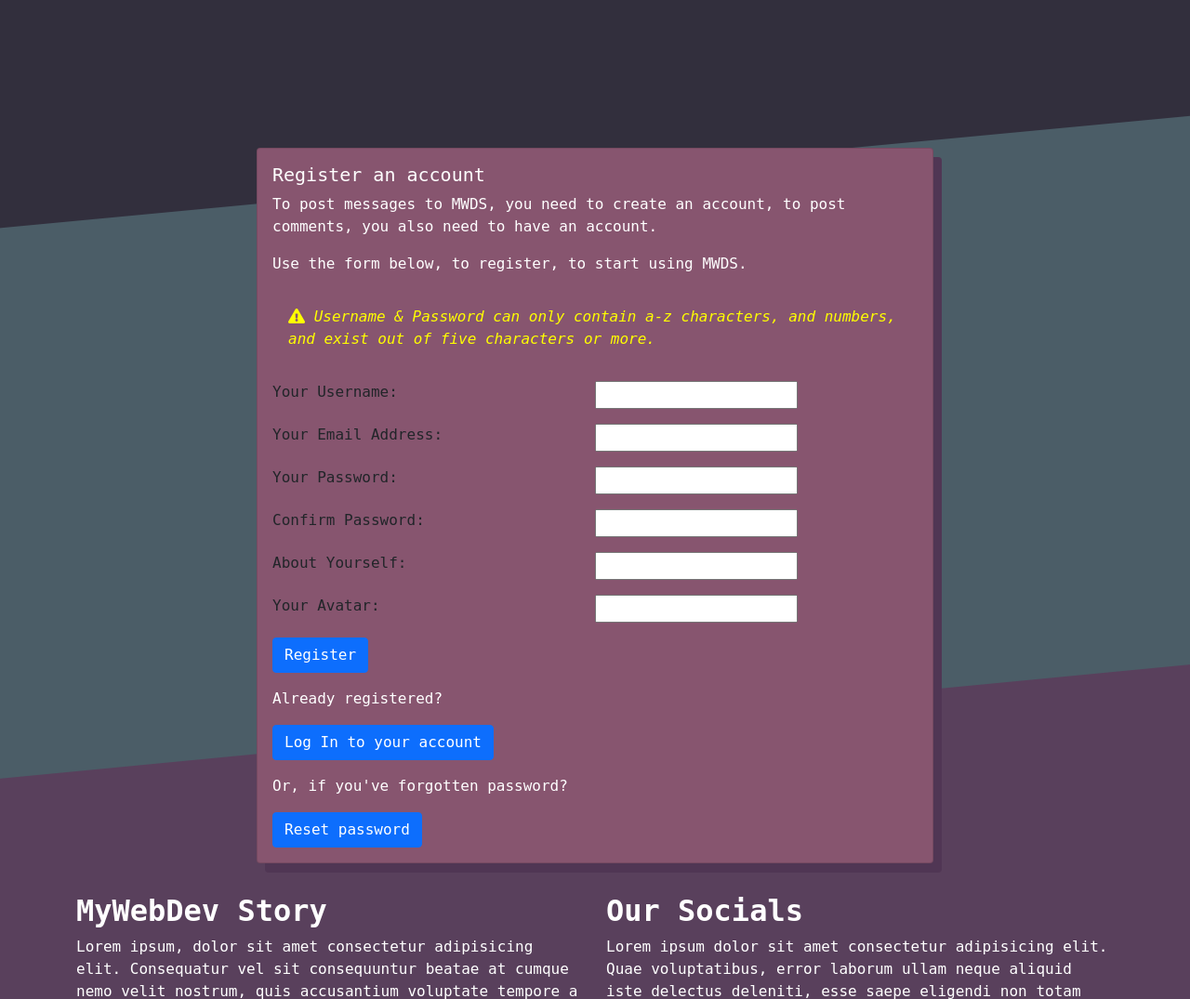
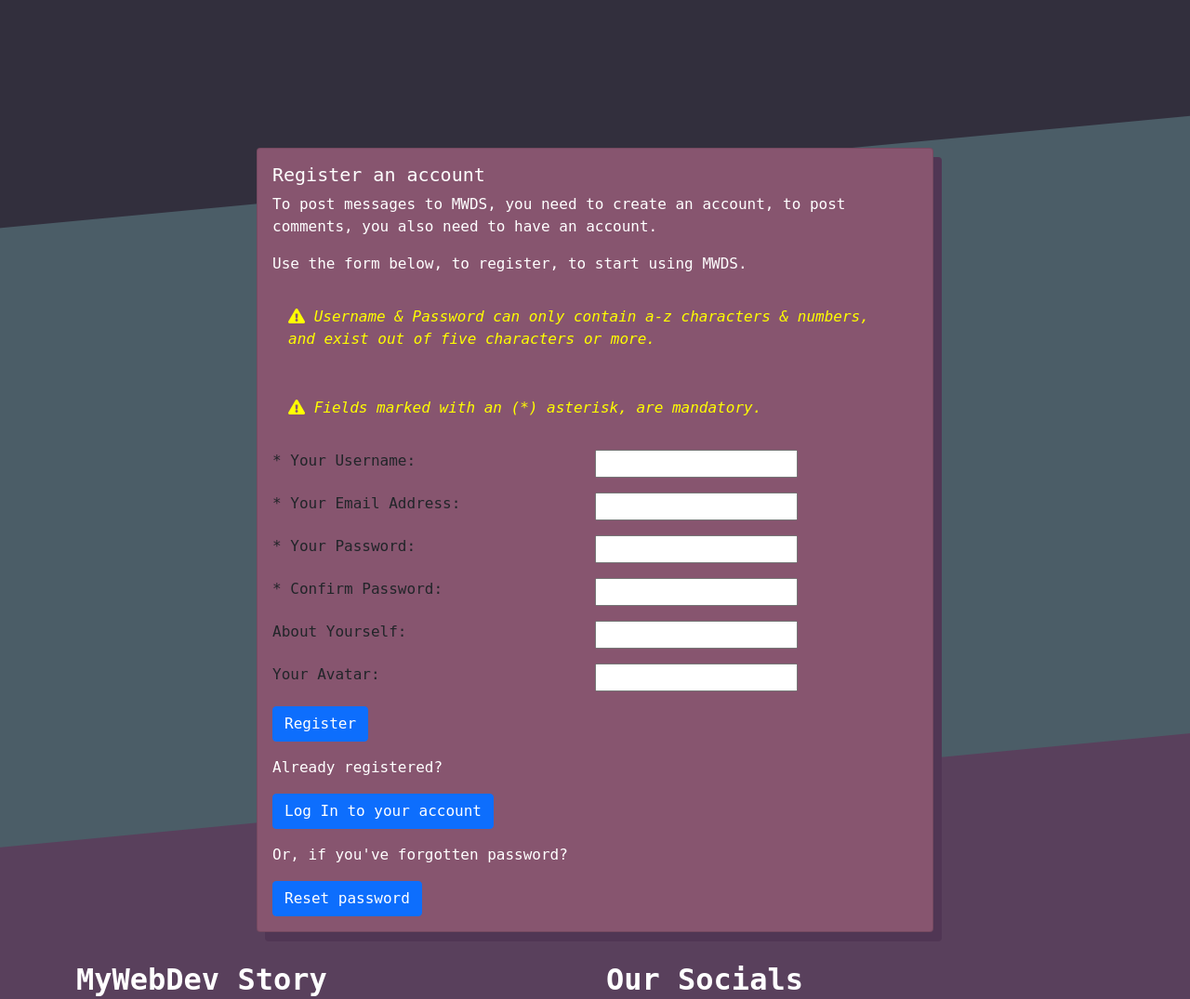
Before and after one commit to michaeldijk/mwds, a Flask app: page /register in a window 1280 px wide. Shown: the part 72-1147 px from the top of the page at 93% size. Run offline with Flask 2, Linux system fonts and the light colour scheme; some libraries are stand-ins or nearby versions; some web fonts are replaced.

Commit message:
added description to req. fields

```diff
--- a/templates/register.html
+++ b/templates/register.html
@@ -72,12 +72,13 @@
 				<h5 class="card-title">Register an account</h5>
 				<p>To post messages to MWDS, you need to create an account, to post comments, you also need to have an account.</p>
 				<p>Use the form below, to register, to start using MWDS.</p>
-				<em><p class="alert"><i class="fas fa-exclamation-triangle"></i> Username & Password can only contain a-z characters, and numbers, and exist out of five characters or more.</p></em>
+				<em><p class="alert"><i class="fas fa-exclamation-triangle"></i> Username & Password can only contain a-z characters & numbers, and exist out of five characters or more.</p></em>
+				<em><p class="alert"><i class="fas fa-exclamation-triangle"></i> Fields marked with an (*) asterisk, are mandatory.</p></em>
 				<form method="POST" action="{{ url_for("register") }}" class="row">
 					{{ form.hidden_tag() }}
 					<div class="row">
 						<div class="col-sm-12 col-lg-6">
-							Your Username:
+							* Your Username:
 						</div>
 						<div class="col-sm-12 col-lg-6">
 							{{ form.username }}
@@ -85,7 +86,7 @@
 					</div>
 					<div class="row pt-3">
 						<div class="col-sm-12 col-lg-6">
-							Your Email Address:
+							* Your Email Address:
 						</div>
 						<div class="col-sm-12 col-lg-6">
 							{{ form.email_address }}
@@ -93,7 +94,7 @@
 					</div>
 					<div class="row pt-3">
 						<div class="col-sm-12 col-lg-6">
-							Your Password:
+							* Your Password:
 						</div>
 						<div class="col-sm-12 col-lg-6">
 							{{ form.password }}
@@ -101,7 +102,7 @@
 					</div>
 					<div class="row pt-3">
 						<div class="col-sm-12 col-lg-6">
-							Confirm Password:
+							* Confirm Password:
 						</div>
 						<div class="col-sm-12 col-lg-6">
 							{{ form.password_confirm }}
```
